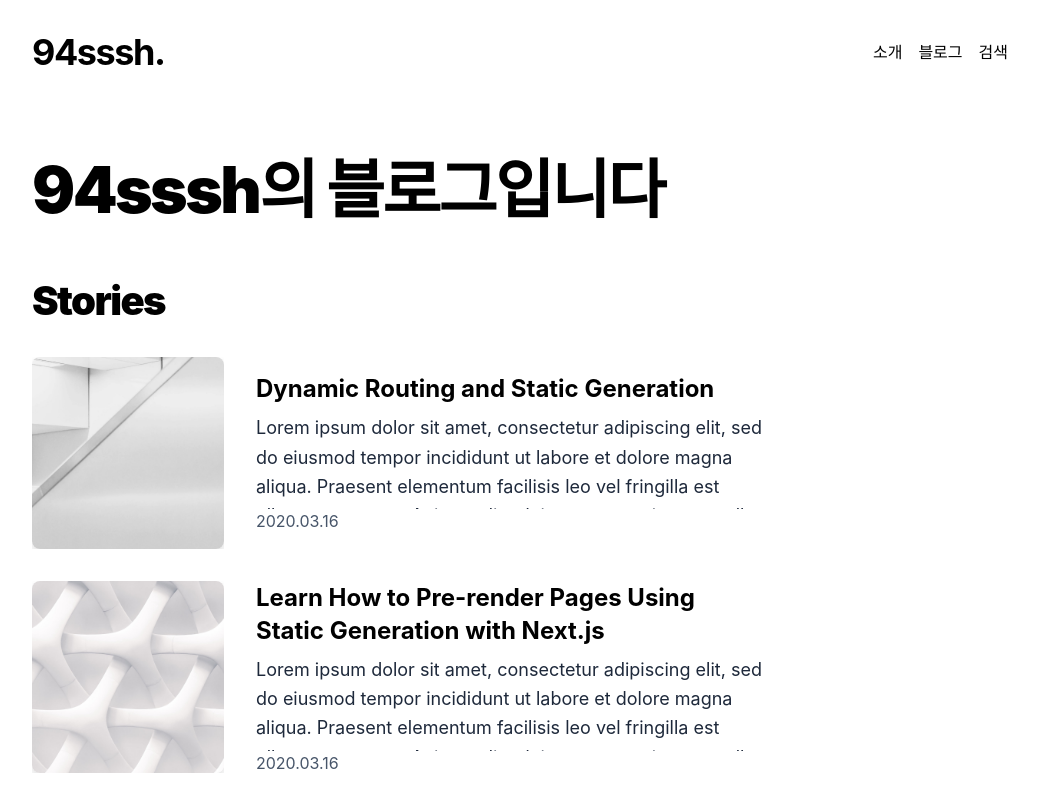
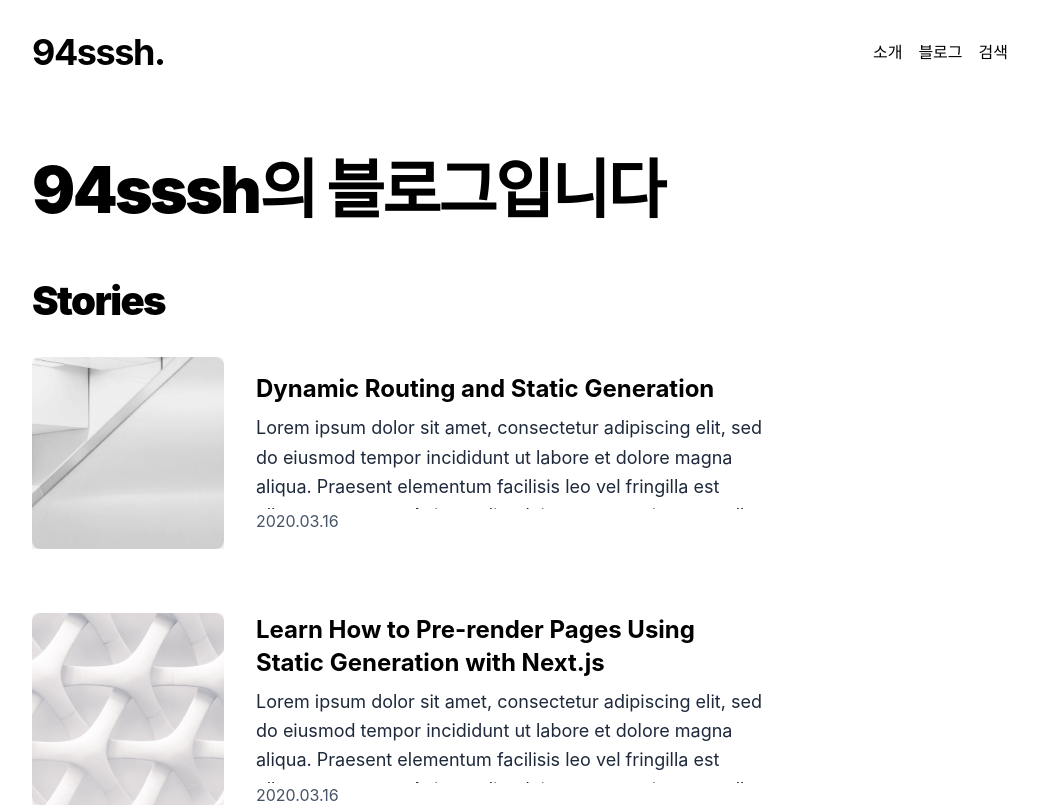
Before and after one commit to 94sssh/94sssh.tech, a Next.js app: page / in a window 1280 px wide. Shown: the top 807 px of the page, without its empty margins (116-1154 px from the left). Built offline with nearby package versions, Linux system fonts and the light colour scheme; a web font is replaced by a local one.

Commit message:
미리보기 이미지 크기 변경

```diff
--- a/components/cover-image.tsx
+++ b/components/cover-image.tsx
@@ -21,7 +21,7 @@ const CoverImage = ({ title, src, slug }: Props) => {
     />
   );
   return (
-    <div className='sm:mx-0 w-48 h-48 overflow-hidden'>
+    <>
       {slug ? (
         <Link as={`/posts/${slug}`} href='/posts/[slug]' aria-label={title}>
           {image}
@@ -29,7 +29,7 @@ const CoverImage = ({ title, src, slug }: Props) => {
       ) : (
         image
       )}
-    </div>
+    </>
   );
 };
 
--- a/components/post-preview.tsx
+++ b/components/post-preview.tsx
@@ -12,8 +12,8 @@ type Props = {
 
 const PostPreview = ({ title, coverImage, date, excerpt, slug }: Props) => {
   return (
-    <div className='flex flex-row mb-8'>
-      <div>
+    <div className='flex flex-row mb-16'>
+      <div className='w-48 h-48 overflow-hidden'>
         <CoverImage slug={slug} title={title} src={coverImage} />
       </div>
       <div className='flex flex-col justify-center ml-8 max-w-lg'>
```
